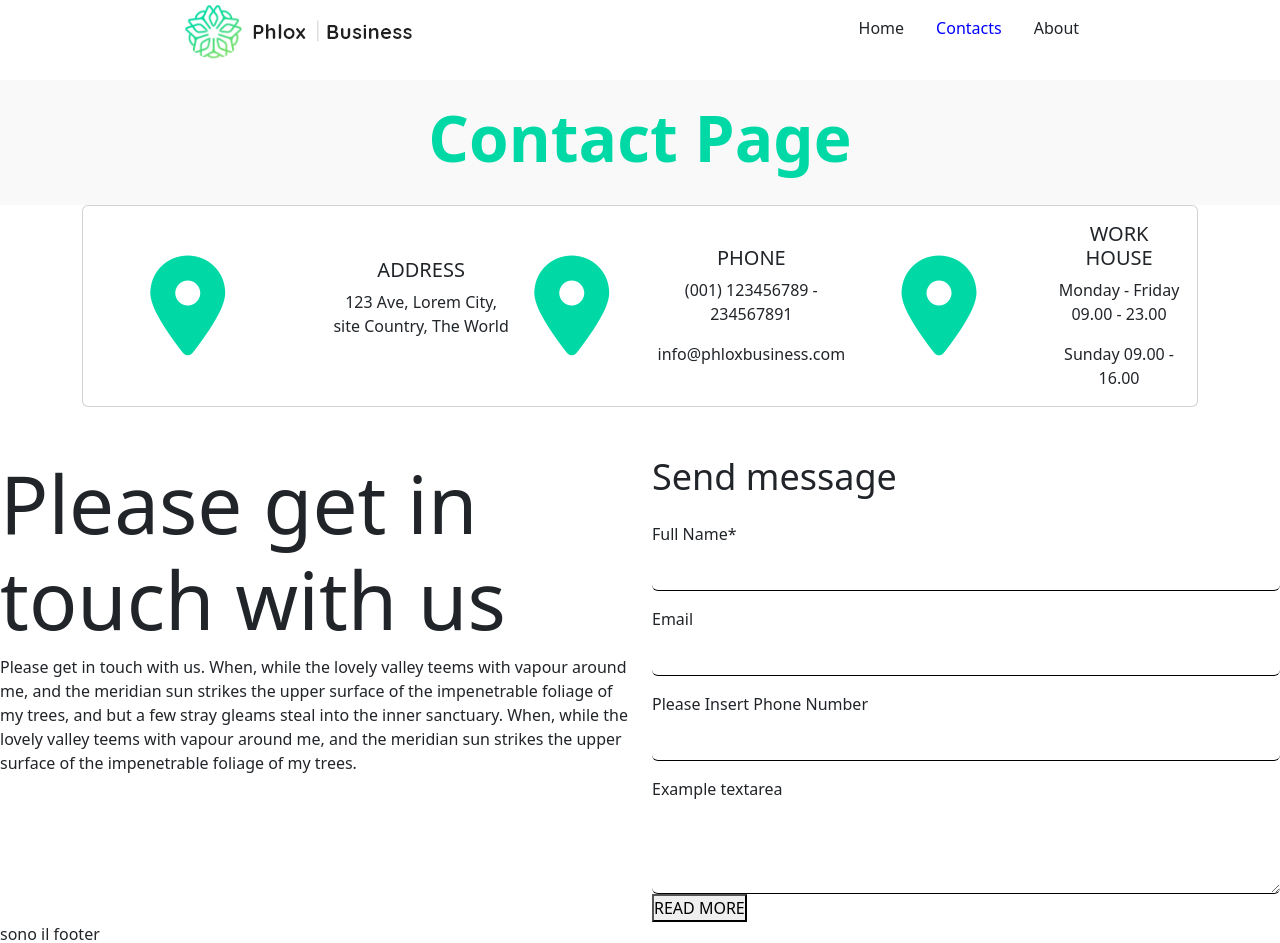
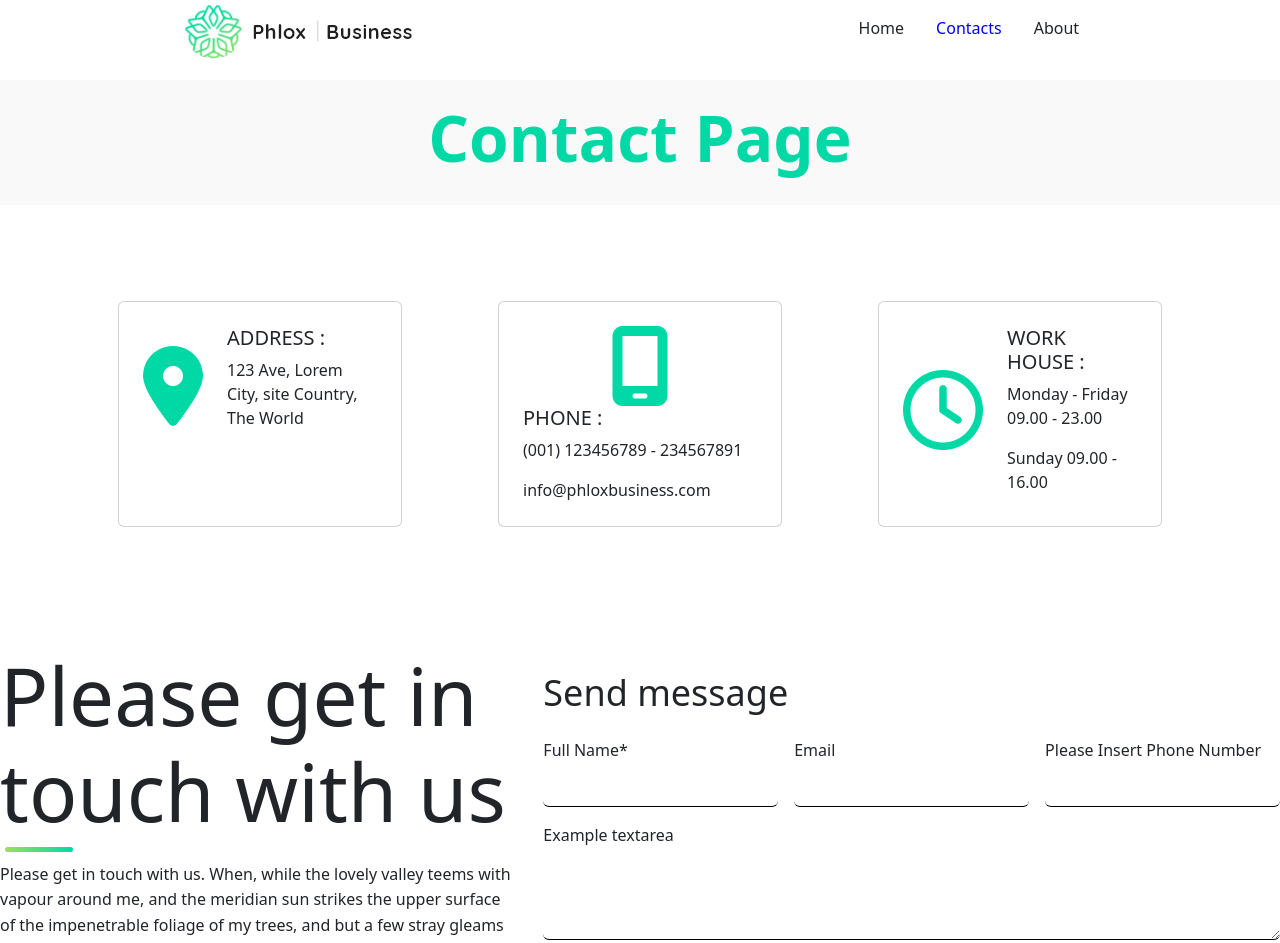
Before and after one commit to eugeniomalavasi/proj-html-vuejs, a Vue app: page /contacts in a window 1280 px wide. Shown: the top 943 px of the page. Built offline with nearby package versions, Linux system fonts and the light colour scheme.

Commit message:
fic: component Contactpages

```diff
--- a/src/components/AppCardContact.vue
+++ b/src/components/AppCardContact.vue
@@ -6,18 +6,21 @@ export default {
                 {
                     name: "ADDRESS",
                     text: "123 Ave, Lorem City, site Country, The World",
+                    icon: "fa-solid fa-location-dot",
 
                 },
                 {
                     name: "PHONE",
                     text: "(001) 123456789 - 234567891",
                     mail: "info@phloxbusiness.com",
+                    icon:"fa-solid fa-mobile-screen",
 
                 },
                 {
                     name: "WORK HOUSE",
                     text: "Monday - Friday       09.00 - 23.00",
                     gg: "Sunday         09.00 - 16.00",
+                    icon:"fa-regular fa-clock"
 
                 },
             ]
@@ -28,22 +31,24 @@ export default {
 </script>
 
 <template>
-  <div class="row d-flex align-items-center mt-0 mr-0"v-for="index in cardContact">
-        <div class="col">
-          <i class="fa-solid fa-location-dot"></i>
-        </div>
-        <div class="col">
-          <div class="card-body" >
-            <h5 class="card-title">{{index.name}}</h5>
-            <p class="card-text">
-             {{ index.text }}
-            </p>
-            <p class="card-text">
-              {{ index.mail }} {{ index.gg }}
-            </p>
+  <div class="row d-flex align-items-stretch mt-5 mr-0">
+  <div class="col-md-4 mb-4 p-5" v-for="index in cardContact" :key="index.id">
+    <div class="card h-100 d-flex flex-column p-2">
+      <div class="card-body flex-grow-1 ">
+        <div class="row">
+          <div class="col-auto d-flex align-items-center">
+            <i :class="index.icon"></i>
+          </div>
+          <div class="col">
+            <h5 class="card-title">{{ index.name }} :</h5>
+            <p class="card-text">{{ index.text }}</p>
+            <p class="card-text">{{ index.mail }} {{ index.gg }}</p>
           </div>
         </div>
+      </div>
     </div>
+  </div>
+</div>
 
 
 
@@ -51,15 +56,14 @@ export default {
 
 <style lang="scss" scoped>
 
-.col {
-text-align: center;
 
-    .fa-solid{
-      font-size: 100px;
+
+    i{
+      font-size: 80px;
       color: #00d9a6;
     }
 
-}
+
 
 
 </style>
--- a/src/pages/Contacts.vue
+++ b/src/pages/Contacts.vue
@@ -1,8 +1,6 @@
 <script>
 import AppCardContact from "../components/AppCardContact.vue";
 import AppButton from "../components/AppButton.vue";
-
-
 
 export default {
   components: {
@@ -18,42 +16,64 @@ export default {
   </div>
   <!-- container dard -->
   <div class="container">
-    <div class="card d-flex flex-row">
     <AppCardContact />
-    </div>
   </div>
 
   <!-- section contact -->
   <section>
     <div class="cont-contact pt-5">
       <div class="row">
-            <div class="col-md-6">
+        <div class="col-md-5">
           <h3>Please get in touch with us</h3>
+          <div class="barra">
+
+          </div>
           <p>
-                    Please get in touch with us. When, while the lovely valley teems with vapour around me, and the meridian sun strikes the upper surface of the impenetrable foliage of my trees, and but a few stray gleams steal into the inner sanctuary. When, while the lovely valley teems with vapour around me, and the meridian sun strikes the upper surface of the impenetrable foliage of my trees.
+            Please get in touch with us. When, while the lovely valley teems with vapour
+            around me, and the meridian sun strikes the upper surface of the impenetrable
+            foliage of my trees, and but a few stray gleams steal into the inner
+            sanctuary. When, while the lovely valley teems with vapour around me, and the
+            meridian sun strikes the upper surface of the impenetrable foliage of my
+            trees.
           </p>
         </div>
-            <div class="col-md-6">
+        <div class="col-md-7 mt-4">
           <form class="row g-3">
             <h5>Send message</h5>
-                    <div class="col-12">
+            <div class="col-md-4">
               <label for="Name" class="form-label">Full Name*</label>
               <input type="text" class="form-control" id="Name" placeholder="" />
             </div>
-                    <div class="col-12">
+            <div class="col-md-4">
               <label for="exampleFormControlInput1" class="form-label">Email</label>
-                        <input type="email" class="form-control" id="exampleFormControlInput1" placeholder="" />
+              <input
+                type="email"
+                class="form-control"
+                id="exampleFormControlInput1"
+                placeholder=""
+              />
             </div>
-                    <div class="col-12">
-                        <label for="phoneNumber" class="form-label">Please Insert Phone Number</label>
+            <div class="col-md-4">
+              <label for="phoneNumber" class="form-label"
+                >Please Insert Phone Number</label
+              >
               <input type="tel" class="form-control" id="phoneNumber" placeholder="" />
             </div>
             <div class="col-12">
-                        <label for="exampleFormControlTextarea1" class="form-label">Example textarea</label>
-                        <textarea class="form-control" id="exampleFormControlTextarea1" rows="3"></textarea>
+              <label for="exampleFormControlTextarea1" class="form-label"
+                >Example textarea</label
+              >
+              <textarea
+                class="form-control"
+                id="exampleFormControlTextarea1"
+                rows="3"
+              ></textarea>
             </div>
           </form>
+
+          <div class="button">
             <AppButton />
+          </div>
         </div>
       </div>
     </div>
@@ -67,26 +87,42 @@ export default {
   padding: 20px;
   padding-top: 100px;
 
+
   h1 {
     color: #00d9a6;
     font-weight: 700;
     font-size: 4rem;
   }
 }
+.barra{
+    height: 5px;
+    background-image: linear-gradient(to right,#9be15d 0%, #00d9a6 100%);
+    content: "";
+    width: 68px;
+    border-radius: 5px;
+    margin: 0 5px;
+    margin-bottom: 10px;
+  }
+  p{
+    font-size: 16px;
+    font-weight: 300;
+    line-height: 1.6em;
+  }
+
 .container {
   .card {
     border: ipx solid black;
   }
 }
 
-.section{
+.section {
   padding-top: 100px;
 }
-  h3{
+h3 {
   font-size: 5rem;
 }
 
-  h5{
+h5 {
   font-size: 2.25rem;
 }
 .form-control {
@@ -94,4 +130,8 @@ export default {
   border-bottom: 1px solid black;
 }
 
+.button {
+  text-align: end;
+  margin-top: 25px;
+}
 </style>
```
Lines whose indentation alone changed are shown as unchanged.
